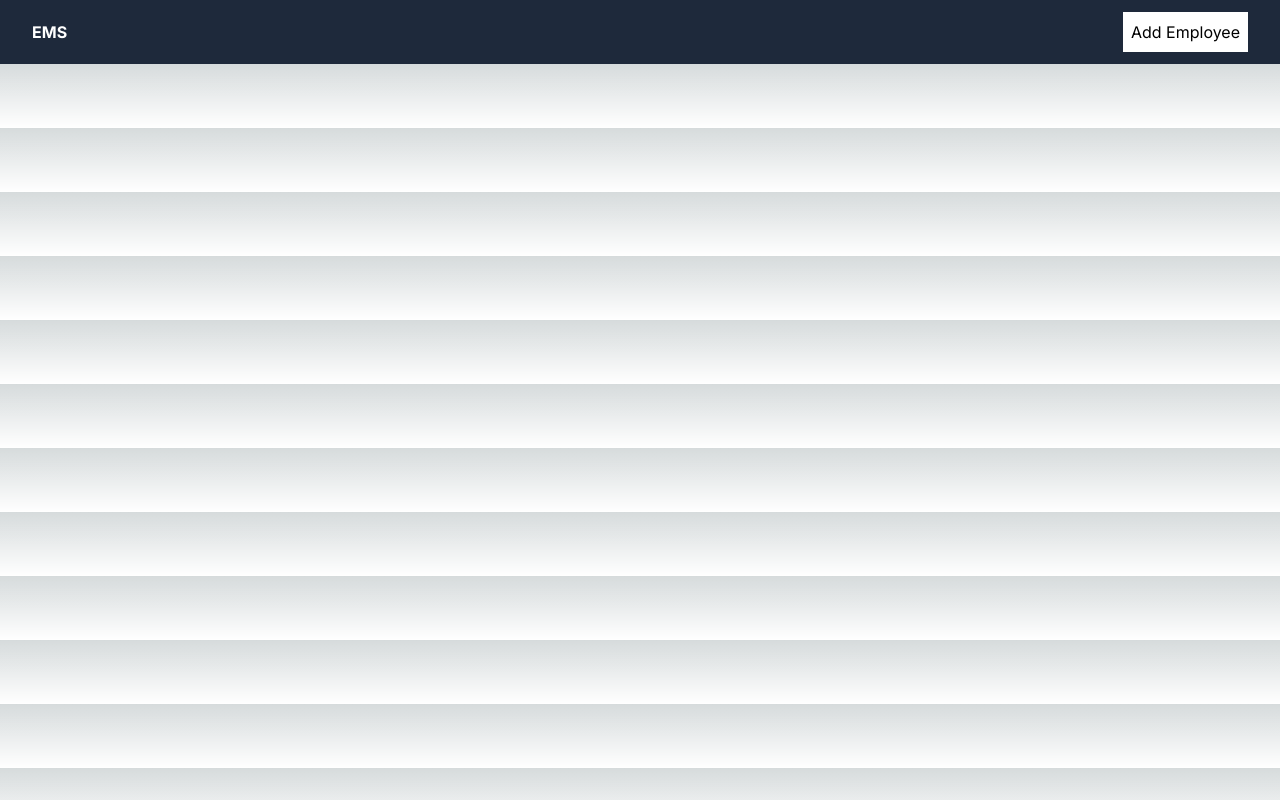
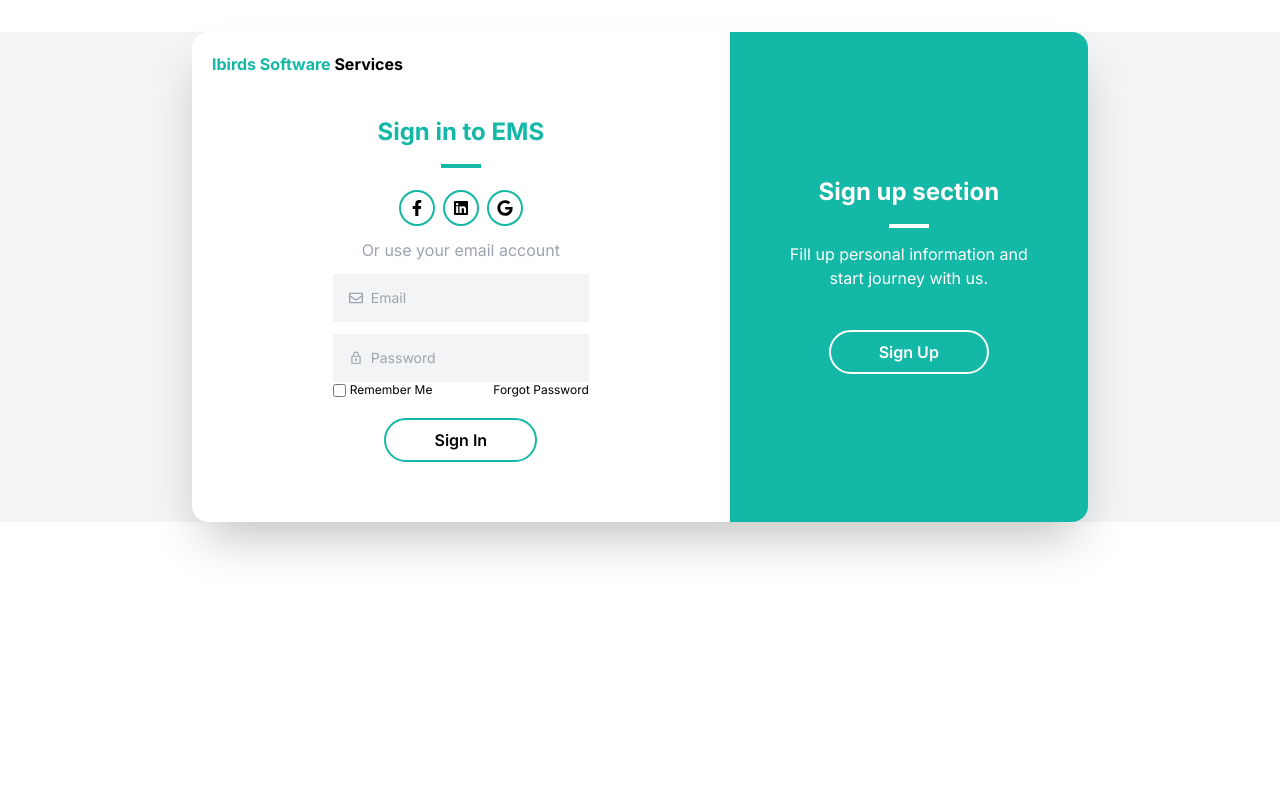
Before and after one commit to Shivam1910/employee_crud_nextjs, a Next.js app: page / in a window 1280 px wide. Built offline with nearby package versions, Linux system fonts and the light colour scheme.

Commit message:
Login Page Created

```diff
--- a/app/globals.css
+++ b/app/globals.css
@@ -1,27 +1,3 @@
 @tailwind base;
 @tailwind components;
 @tailwind utilities;
-
-:root {
-  --foreground-rgb: 0, 0, 0;
-  --background-start-rgb: 214, 219, 220;
-  --background-end-rgb: 255, 255, 255;
-}
-
-@media (prefers-color-scheme: dark) {
-  :root {
-    --foreground-rgb: 255, 255, 255;
-    --background-start-rgb: 0, 0, 0;
-    --background-end-rgb: 0, 0, 0;
-  }
-}
-
-body {
-  color: rgb(var(--foreground-rgb));
-  background: linear-gradient(
-      to bottom,
-      transparent,
-      rgb(var(--background-end-rgb))
-    )
-    rgb(var(--background-start-rgb));
-}
--- a/app/layout.js
+++ b/app/layout.js
@@ -1,17 +1,25 @@
+import Navbar from '@/components/Navbar'
 import './globals.css'
 import { Inter } from 'next/font/google'
+import { Login } from '@/components/Login'
+import Signup from '@/components/Signup'
 
 const inter = Inter({ subsets: ['latin'] })
 
 export const metadata = {
-  title: 'Create Next App',
-  description: 'Generated by create next app',
+  title: 'Employee Management System',
 }
 
 export default function RootLayout({ children }) {
   return (
     <html lang="en">
-      <body className={inter.className}>{children}</body>
+      <body className={inter.className}>
+        <div className="bg-gray-100">
+          {/* <div className="max-w-3xl mx-auto p-4"> */}
+            <div className="mt-8">{children}</div>
+          {/* </div> */}
+        </div>
+      </body>
     </html>
-  )
+  );
 }
--- a/app/page.js
+++ b/app/page.js
@@ -1,15 +1,13 @@
+import Login from '@/components/Login'
+import Navbar from '@/components/Navbar'
+import Signup from '@/components/Signup'
 import Image from 'next/image'
 import Link from 'next/link'
 
 export default function Home() {
   return (
     <>
-    <nav>
-    <nav className="flex justify-between items-center bg-slate-800 px-8 py-3">
-            <Link className="text-white font-bold" href={'/'}>EMS</Link>
-            <Link className="bg-white p-2" href={'/addTopic'}>Add Employee</Link>
-        </nav>
-    </nav>
+      <Signup></Signup>
     </>
   )
 }
--- /dev/null
+++ b/components/Login.jsx
@@ -0,0 +1,7 @@
+
+export default function Login(){
+    return (
+        <>
+        </>
+    )
+}
--- /dev/null
+++ b/components/Navbar.jsx
@@ -0,0 +1,10 @@
+import Link from "next/link";
+
+export default function Navbar(){
+    return(
+        <nav className="flex justify-between items-center bg-slate-800 px-8 py-3">
+            <Link className="text-white font-bold" href={'/'}>Employee Management System</Link>
+            <Link className="bg-white p-2" href={'/addTopic'}>Add Employee</Link>
+        </nav>
+    )
+}
--- /dev/null
+++ b/components/Signup.jsx
@@ -0,0 +1,87 @@
+import { FaFacebookF, FaLinkedin, FaGoogle, FaRegEnvelope } from "react-icons/fa";
+import { MdLockOutline} from "react-icons/md";
+const Signup = () => {
+  return (
+    <div className="flex flex-col items-center justify-center w-full flex-1 px-20 text-center ">
+      <div className="bg-white rounded-2xl shadow-2xl flex w-full max-w-4xl">
+        <div className="w-3/5 p-5">
+          <div className="text-left font-bold">
+            <span className="text-teal-500">Ibirds Software</span> Services
+          </div>
+          <div className="py-10">
+            <h2 className="text-2xl font-bold text-teal-500 mb-2">
+              Sign in to EMS
+            </h2>
+            <div className="border-2 w-10 border-teal-500 inline-block m-2"></div>
+            <div className="flex justify-center my-2">
+              <a className="border-2 border-teal-500 rounded-full p-2 mx-1 hover:bg-teal-500 hover:text-white">
+                <FaFacebookF className="text-s"></FaFacebookF>
+              </a>
+              <a className="border-2 border-teal-500 rounded-full p-2 mx-1 hover:bg-teal-500 hover:text-white">
+                <FaLinkedin className="text-s"></FaLinkedin>
+              </a>
+              <a className="border-2 border-teal-500 rounded-full p-2 mx-1 hover:bg-teal-500 hover:text-white">
+                <FaGoogle className="text-s"></FaGoogle>
+              </a>
+            </div>
+            <p className="text-gray-400 my-3">Or use your email account</p>
+            <div className="flex flex-col items-center">
+              <div className="bg-gray-100 w-64 p-2 flex items-center mb-3">
+                <FaRegEnvelope className="text-gray-400 m-2" />
+                <input
+                  type="email"
+                  name="email"
+                  placeholder="Email"
+                  className="bg-gray-100 outline-none text-sm flex-1"
+                ></input>
+              </div>
+              <div className="bg-gray-100 w-64 p-2 flex items-center">
+                <MdLockOutline className="text-gray-400 m-2" />
+                <input
+                  type="password"
+                  name="password"
+                  placeholder="Password"
+                  className="bg-gray-100 outline-none text-sm flex-1"
+                ></input>
+              </div>
+              <div className="flex justify-between w-64 mb-5">
+                <label className="flex items-center text-xs">
+                  <input
+                    type="checkbox"
+                    name="remember"
+                    className="mr-1"
+                  ></input>{" "}
+                  Remember Me
+                </label>
+                <a href="#" className="text-xs">
+                  Forgot Password
+                </a>
+              </div>
+              <a
+                href="#"
+                className="border-2 border-teal-500 rounded-full px-12 py-2 inline-block font-semibold hover:bg-teal-500 hover:text-white"
+              >
+                Sign In
+              </a>
+            </div>
+          </div>
+        </div>
+        <div className="w-2/5 p-5 bg-teal-500 text-white rounded-tr-2xl rounded-br-2xl py-36 px-12">
+          <h2 className="text-2xl font-bold mb-2">Sign up section </h2>
+          <div className="border-2 w-10 border-white inline-block m-2"></div>
+          <p className="mb-10">
+            Fill up personal information and start journey with us.
+          </p>
+          <a
+            href="#"
+            className="border-2 border-white rounded-full px-12 py-2 inline-block font-semibold hover:bg-white hover:text-teal-500"
+          >
+            Sign Up
+          </a>
+        </div>
+      </div>
+    </div>
+  );
+};
+
+export default Signup;
--- a/package.json
+++ b/package.json
@@ -16,6 +16,7 @@
     "postcss": "8.4.25",
     "react": "18.2.0",
     "react-dom": "18.2.0",
+    "react-icons": "^4.10.1",
     "tailwindcss": "3.3.2"
   }
 }
--- /dev/null
+++ b/styles/login.css
@@ -0,0 +1,3 @@
+.input{
+    margin-top: 10px;
+}
```
Also changed, not shown: 1 other file (tests, documents, lock files or other folders).
